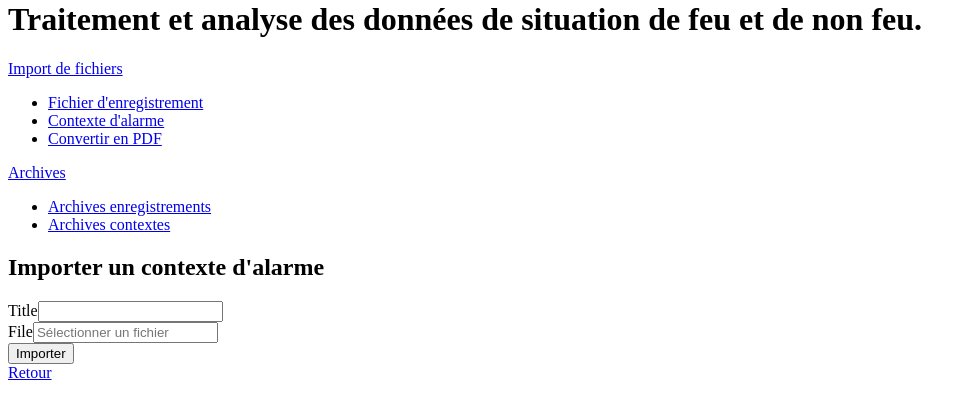
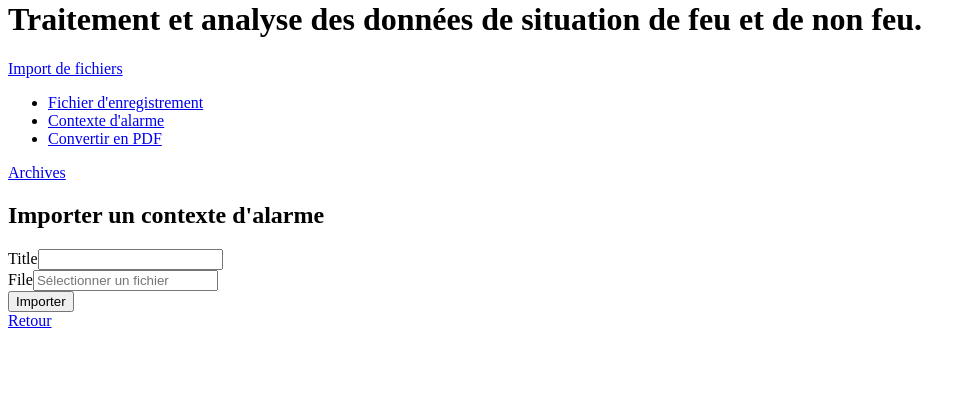
Before and after one commit to BenjaminDbse/project-FARE, a Symfony app: template templates/context/context.html.twig in a window 1280 px wide. Shown: the part 242-661 px from the top of the page, without its empty margins (0-976 px from the left). Run offline with Twig, Linux system fonts and the light colour scheme; the template is opened without the code that fills it, so the values that code supplies are empty; form fields are guessed from the names that the template uses; some libraries are stand-ins or nearby versions.

Commit message:
support context

```diff
--- a/src/Controller/ContextController.php
+++ b/src/Controller/ContextController.php
@@ -40,6 +40,7 @@ class ContextController extends AbstractController
             $entityManager = $this->getDoctrine()->getManager();
             $import->setTitle($form->get('title')->getData());
             $import->setDatetime(new DateTime('now'));
+            $import->setType('Contexte');
             /** La variable user est une instance de l'entité User
              * @var User $user
              */
@@ -66,9 +67,7 @@ class ContextController extends AbstractController
     }
     private function moveAndNameFile(object $dataFile)
     {
-        /* Nom du fichier importé */
         $this->nameFile = pathinfo($dataFile->getClientOriginalName(), PATHINFO_FILENAME) . '.ctx';
-        /*Déplacement du fichier importé */
         move_uploaded_file($dataFile->getPathName(), __DIR__ . self::LOCATION_FILE . $this->nameFile);
     }
 }
--- a/src/Form/ImportType.php
+++ b/src/Form/ImportType.php
@@ -5,6 +5,7 @@ namespace App\Form;
 use App\Entity\Import;
 use App\Repository\ImportRepository;
 use Symfony\Component\Form\AbstractType;
+use Symfony\Component\Form\Extension\Core\Type\ChoiceType;
 use Symfony\Component\Form\Extension\Core\Type\FileType;
 use Symfony\Component\Form\Extension\Core\Type\TextType;
 use Symfony\Component\Form\FormBuilderInterface;
--- a/templates/_include/_navbar.html.twig
+++ b/templates/_include/_navbar.html.twig
@@ -24,23 +24,6 @@
             </ul>
         </div>
         <div class="trait"></div>
-            <div class="dropdown">
-                <a class="nav-link dropdown-toggle text-light" href="#" id="navbarDropdownMenuLink"
-                   role="button" data-toggle="dropdown" aria-expanded="false">
-                    Archives
-                </a>
-                    <ul class="dropdown-menu bg-secondary" aria-labelledby="navbarDropdownMenuLink">
-                        <li>
-                            <a class="hover text-light dropdown-item bg-secondary" href="{{ path('archive') }}">
-                                Archives enregistrements
-                            </a>
-                        </li>
-                        <li>
-                            <a class="hover text-light dropdown-item bg-secondary" href="{{ path('archive') }}">
-                                Archives contextes
-                            </a>
-                        </li>
-                    </ul>
-            </div>
+        <a class="text-light" href="{{ path('archive') }}">Archives</a>
     </nav>
 </div>
--- a/templates/graph/graph.html.twig
+++ b/templates/graph/graph.html.twig
@@ -42,7 +42,7 @@
     </div>
     <div class="button d-flex justify-content-around mb-5">
         {% if is_granted("ROLE_ADMIN") or import.author == app.user %}
-            {{ include('admin/import/_delete_form.html.twig') }}
+            {{ include('import/_delete_form.html.twig') }}
         {% endif %}
         <a class="btn btn-secondary text-white ml-2" href="{{ path('archive') }}">Retour</a>
     </div>
--- a/templates/import/import.html.twig
+++ b/templates/import/import.html.twig
@@ -4,7 +4,7 @@
 
 {% block body %}
     <div class="container">
-        <h2 class="text-center my-5">Importer un fichier d'enregistrement</h2>
+        <h2 class="text-center my-5">Importer un fichier</h2>
 
         {{ form_start(form) }}
         {{ form_row(form.title) }}
```
Also changed, not shown: migrations/Version20210519132114.php (added, +31 -0 lines), src/Controller/ImportController.php (+11 -10 lines), src/Entity/Import.php (+18 -0 lines), templates/home/home.html.twig (+6 -2 lines).
